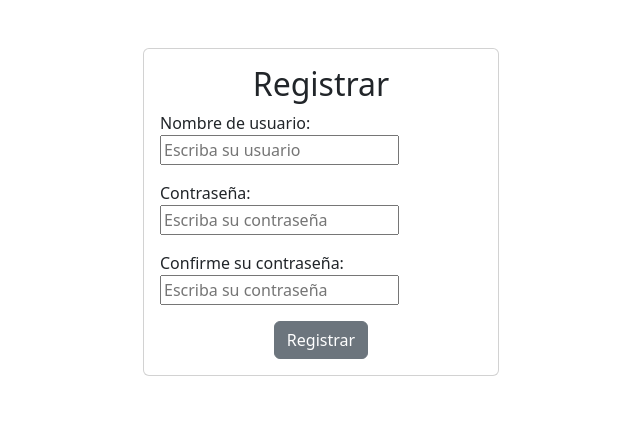
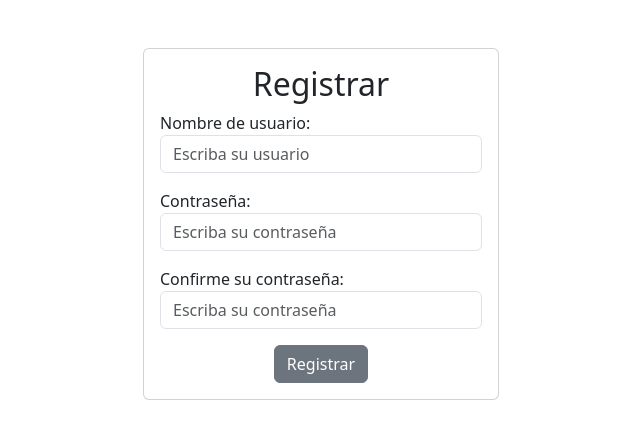
Before and after one commit to nonmonn/Proyectoo-Intro, a Django app: page /signup/ in a window 1280 px wide. Shown: the part 56-495 px from the top of the page, without its empty margins (319-959 px from the left). Run offline with Django 5.2, Linux system fonts and the light colour scheme.

Commit message:
ahora si

```diff
--- a/mysite/settings.py
+++ b/mysite/settings.py
@@ -1,5 +1,5 @@
 """
-Django settings for mysite project.
+Django settings for mysite project.s
 
 Generated by 'django-admin startproject' using Django 5.1.1.
 
@@ -104,7 +104,7 @@ AUTH_PASSWORD_VALIDATORS = [
 # Internationalization
 # https://docs.djangoproject.com/en/5.1/topics/i18n/
 
-LANGUAGE_CODE = 'en-us'
+LANGUAGE_CODE = 'es'
 
 TIME_ZONE = 'UTC'
 
--- a/mysite/urls.py
+++ b/mysite/urls.py
@@ -24,7 +24,7 @@ urlpatterns = [
     path('signup/', views.signup, name ='signup'),
     path('signin/', views.signin, name ='signin'),
     path('signout/', views.signout, name='signout'),
-    path('login/', views.signin, name='signin'),
+    path('signin/', views.signin, name='signin'),
     path('books/', views.book_list, name='book_list'),
     path('buscar-libros/', views.search_books, name='search_books'),
     path("signoff",views.prueba) #esto es una prueba de login signoff
--- a/tasks/models.py
+++ b/tasks/models.py
@@ -1,4 +1,5 @@
 from django.db import models
+import uuid
 
 # Create your models here.
 
--- a/tasks/templates/home.html
+++ b/tasks/templates/home.html
@@ -1,4 +1,8 @@
 {% extends 'base.html' %}
     {% block content %}
-    <h1>Home</h1>
+        <main class="container py-5">
+            <section class="card card-body">
+                <h2>Home</h2>
+            </section>
+        </main>
     {% endblock %}
--- a/tasks/templates/signin.html
+++ b/tasks/templates/signin.html
@@ -13,13 +13,13 @@
                         <!--textbox pal usuario-->
                         <div class="mb-3">
                             <label for="username">Nombre de usuario:</label>
-                            <input type="text" name="username" id="username" class="form-conttrol" placeholder="Escriba su usuario">
+                            <input class="form-control" type="text" name="username" id="username" class="form-conttrol" placeholder="Escriba su usuario">
                         </div>
 
                         <!--textbox para la contraseña-->
                         <div class="mb-3">
                             <label for="password">Contraseña:</label>
-                            <input type="text" name="password" id="password" class="form-conttrol" placeholder="Escriba su contraseña">
+                            <input class="form-control" type="password" name="password" id="password" class="form-conttrol" placeholder="Escriba su contraseña">
                         </div>
 
                         <!--boton de login-->
--- a/tasks/templates/signup.html
+++ b/tasks/templates/signup.html
@@ -5,7 +5,7 @@
     <main class="container">
         <div class="row">
             <div class="col-md-4 offset-md-4 mt-5">
-                <form action="/signin/" method="POST" class="card card-body">
+                <form method="POST" class="card card-body">
 
                     {% csrf_token %}
                     <h2 class="text-center">Registrar</h2>
@@ -13,21 +13,21 @@
                     <!--textbox pal usuario-->
                     <div class="mb-3">
                         <label for="username">Nombre de usuario:</label>
-                        <input type="text" name="username" id="username" class="form-conttrol" placeholder="Escriba su usuario">
+                        <input class="form-control" type="text" name="username" id="username" class="form-conttrol" placeholder="Escriba su usuario">
                     </div>
 
                     <!--textbox para la contraseña-->
                     <div class="mb-3">
                         <label for="password1">Contraseña:</label>
-                        <input type="text" name="password1" id="password1" class="form-conttrol" placeholder="Escriba su contraseña">
+                        <input class="form-control" type="password" name="password1" id="password1" class="form-conttrol" placeholder="Escriba su contraseña">
                     </div>
 
                     <!--texbox para confirmar la contraseña-->
                     <div class="mb-3">
                         <label for="password2">Confirme su contraseña:</label>
-                        <input type="text" name="password2" id="password2" class="form-conttrol" placeholder="Escriba su contraseña">
+                        <input class="form-control" type="password" name="password2" id="password2" class="form-conttrol" placeholder="Escriba su contraseña">
                     </div>
-                    <!--boton de login-->
+                    <!--boton de signup-->
                     <div class="text-center">
                         <button class="btn btn-secondary">
                             Registrar
--- a/tasks/views.py
+++ b/tasks/views.py
@@ -8,7 +8,7 @@ from django.contrib.auth.decorators import login_required
 
 def signup(request):
     if request.method == 'GET':
-        return render(request, 'signup.html',{
+        return render(request, 'signup.html', {
         'form': UserCreationForm
     }) #de esta vola se pone el .html del signup
 
@@ -16,7 +16,8 @@ def signup(request):
         if request.POST['password1'] == request.POST['password2']: #comparamos las contraseñas
             try: #si no existe el usuario pasa esto
                 #Registra usuario
-                user = User.objects.create_user(username=request.POST['username'], password=request.POST['password1']) #como son iguales da igual si es password 1 o 2
+                user = User.objects.create_user(
+                    username=request.POST['username'], password=request.POST['password1']) #como son iguales da igual si es password 1 o 2
                 user.save()
                 login(request, user)
                 return redirect('home')
@@ -40,11 +41,13 @@ def signin(request):
         })
 
     else:
-        user = authenticate(request, username=request.POST['username'], password=request.POST['password'])
+        user = authenticate(
+            request, username=request.POST['username'], password=request.POST['password'])
+
         if user is None:
             return render(request, 'signin.html', {
                 'form': AuthenticationForm,
-                'error' : 'Username or password is incorrect'
+                'error' : 'El nombre de usuario o la contraseña son incorrectos'
             })
 
         else:
```
Also changed, not shown: tasks/templates/search_books.html (+7 -3 lines), db.sqlite3.
